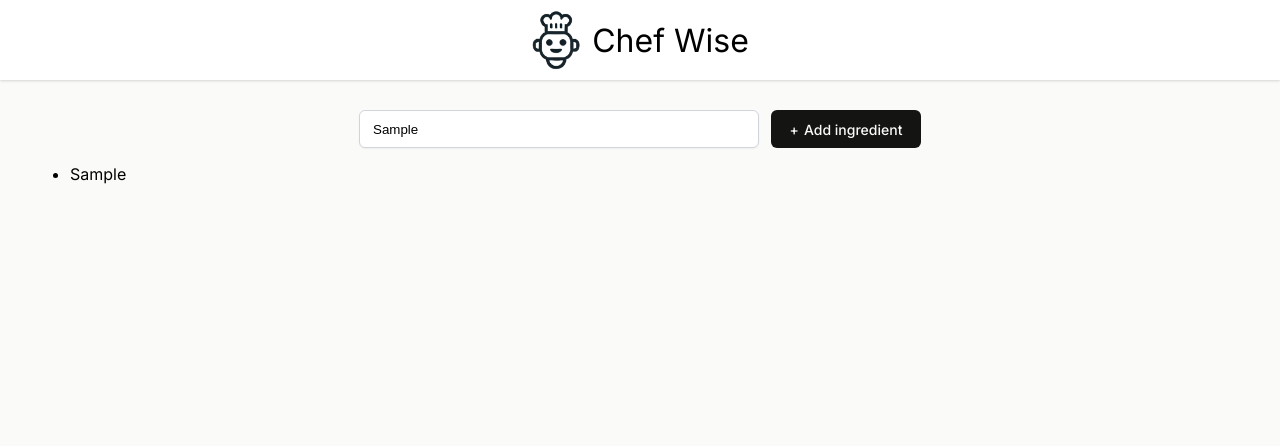
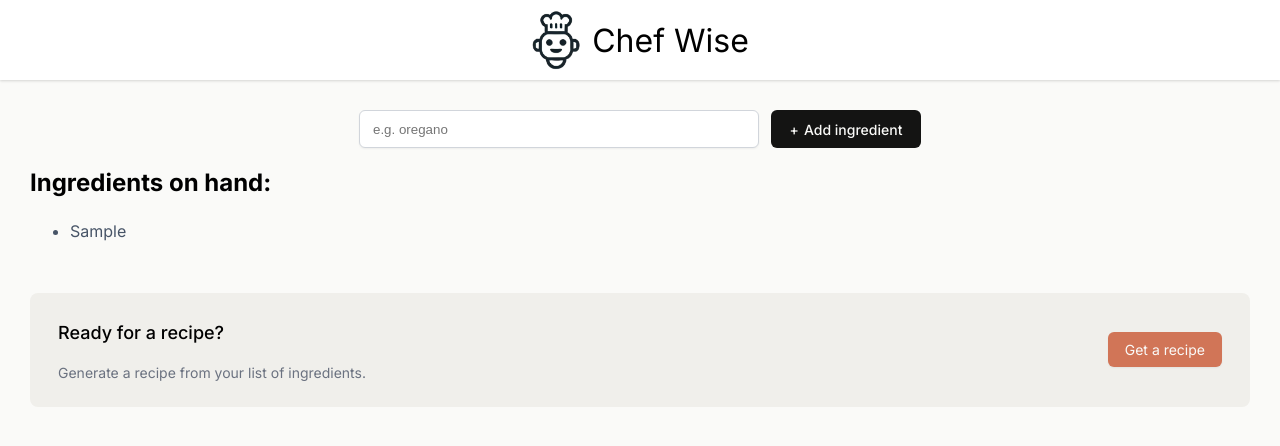
Before and after one commit to Ha-Mundo/chef-wise, a React (Vite) app: page / in a window 1280 px wide. Both pictures are taken after typing "Sample" into the empty fields and a click on the button "Add ingredient". Shown: the top 446 px of the page. Built offline with nearby package versions, Linux system fonts and the light colour scheme.

Commit message:
added logic to display the section with conditional rendering

```diff
--- a/Main.jsx
+++ b/Main.jsx
@@ -8,16 +8,14 @@
         <li key={ingredient}>{ingredient}</li>
     ))
 
-    function handleSubmit(event) {
-        event.preventDefault()
-        const formData = new FormData(event.currentTarget)
+    function addIngredient(formData) {
         const newIngredient = formData.get("ingredient")
         setIngredients(prevIngredients => [...prevIngredients, newIngredient])
     }
 
-    return (
+     return (
         <main>
-            <form onSubmit={handleSubmit} className="add-ingredient-form">
+            <form action={addIngredient} className="add-ingredient-form">
                 <input
                     type="text"
                     placeholder="e.g. oregano"
@@ -26,9 +24,17 @@
                 />
                 <button>Add ingredient</button>
             </form>
-            <ul>
-                {ingredientsListItems}
-            </ul>
+            {ingredients.length > 0 && <section>
+                <h2>Ingredients on hand:</h2>
+                <ul className="ingredients-list" aria-live="polite">{ingredientsListItems}</ul>
+                <div className="get-recipe-container">
+                    <div>
+                        <h3>Ready for a recipe?</h3>
+                        <p>Generate a recipe from your list of ingredients.</p>
+                    </div>
+                    <button>Get a recipe</button>
+                </div>
+            </section> }
         </main>
     )
 }
```
